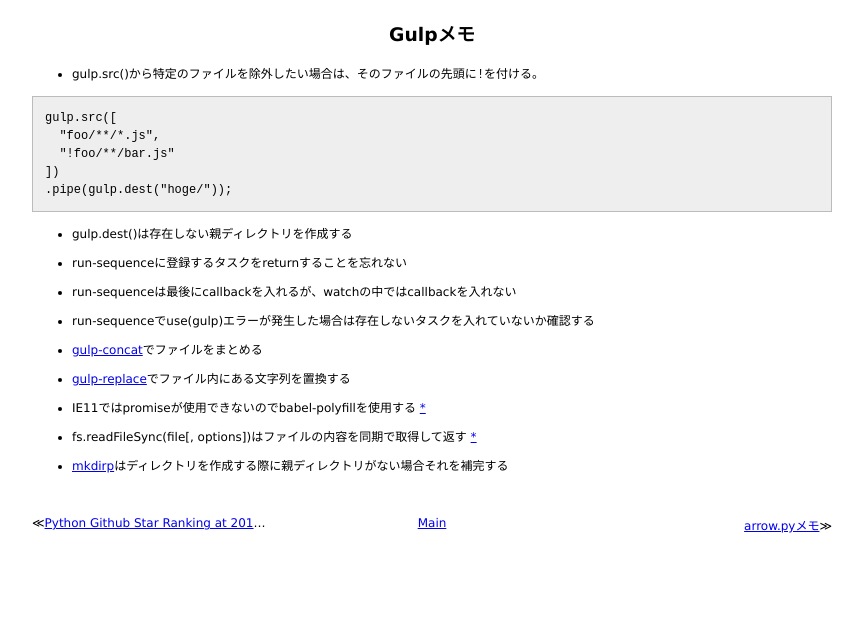
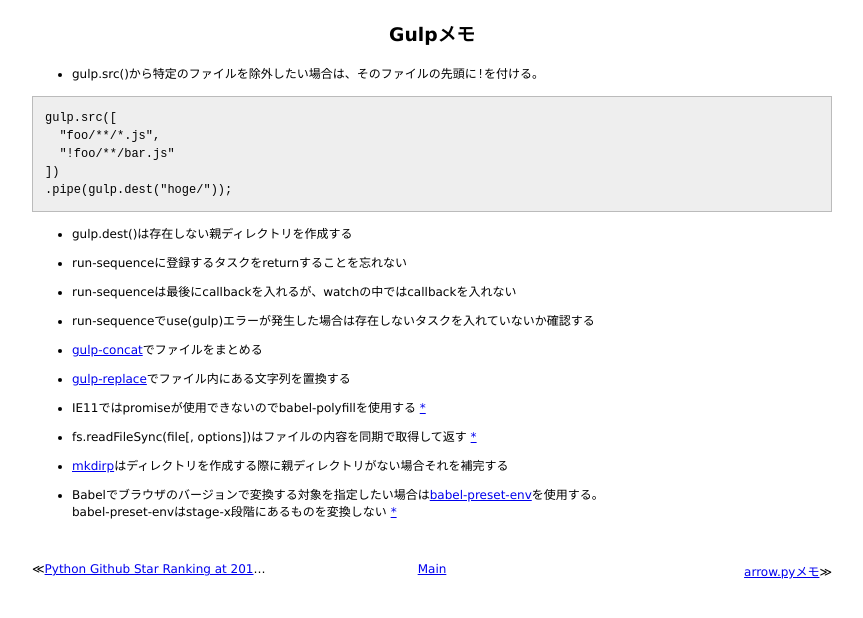
Before and after one commit to 38elements/38elements.github.com, a Jekyll site: the page built from _posts/2015-12-17-gulp.md, in a window 1280 px wide. Shown: the top 618 px of the page, without its empty margins (208-1071 px from the left). Built offline with Jekyll 4.4.1, drawn with Linux system fonts in a browser that asks for light colours.

Commit message:
Update 2015-12-17-gulp.md

```diff
--- a/_posts/2015-12-17-gulp.md
+++ b/_posts/2015-12-17-gulp.md
@@ -29,3 +29,6 @@ gulp.src([
 * fs.readFileSync(file[, options])はファイルの内容を同期で取得して返す [\*](https://nodejs.org/api/fs.html#fs_fs_readfilesync_file_options)
 
 * [mkdirp](https://github.com/substack/node-mkdirp)はディレクトリを作成する際に親ディレクトリがない場合それを補完する
+
+* Babelでブラウザのバージョンで変換する対象を指定したい場合は[babel-preset-env](https://github.com/babel/babel-preset-env)を使用する。
+babel-preset-envはstage-x段階にあるものを変換しない [\*](https://github.com/babel/babel-preset-env#support-all-plugins-in-babel-that-are-considered-latest)
```
